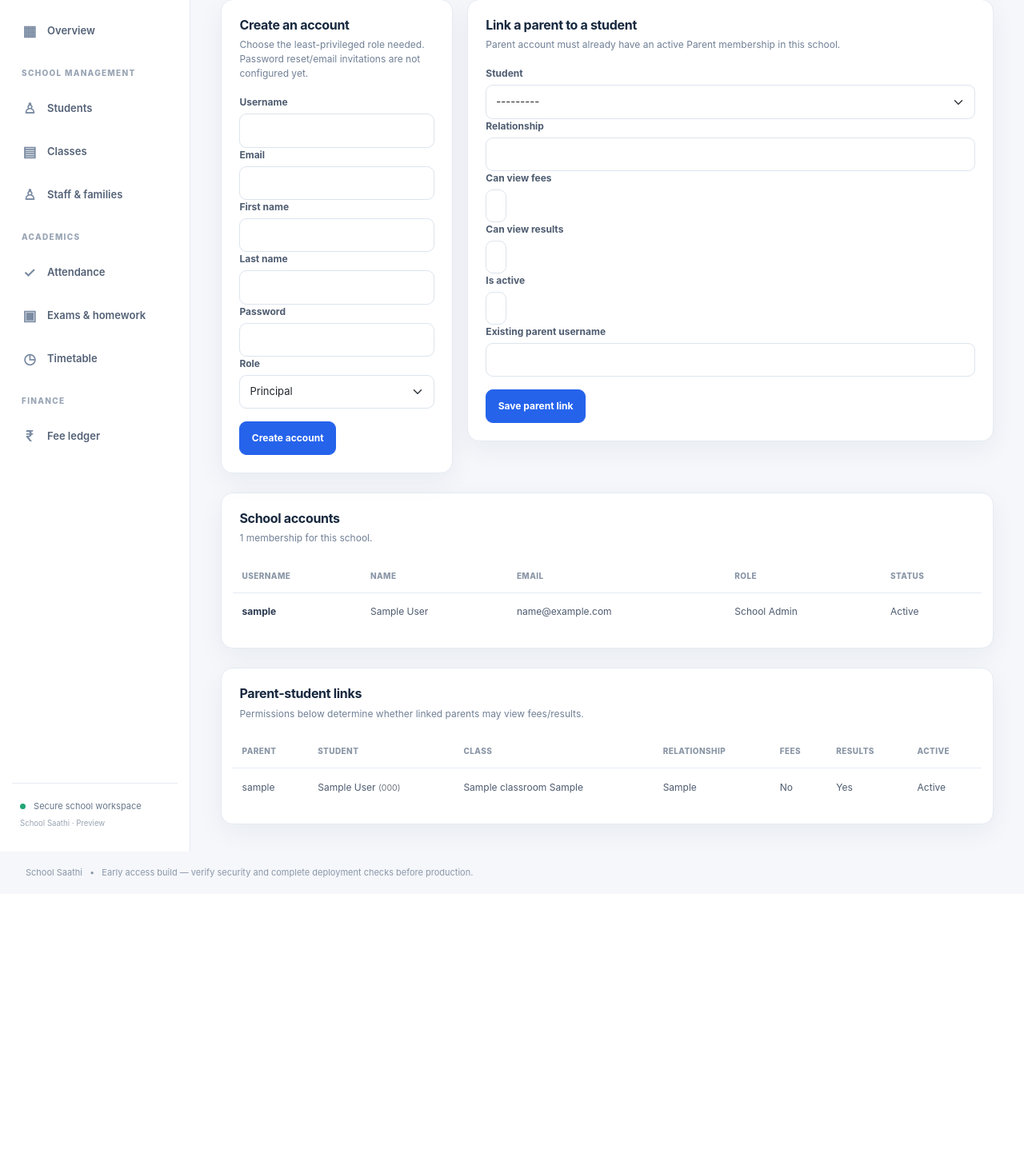
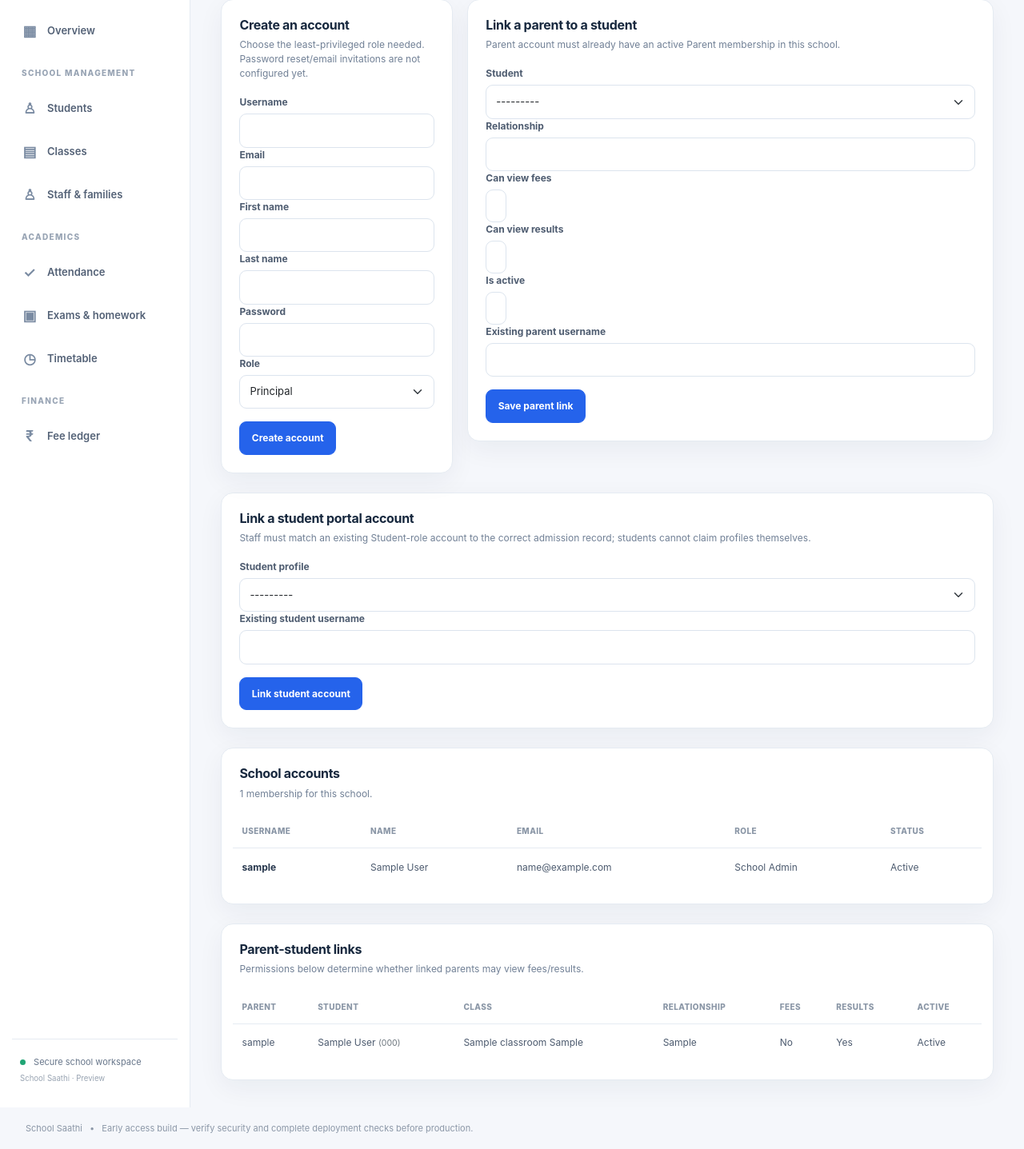
Before and after one commit to pk8873/My_school, a Django app: page /staff/ in a window 1280 px wide. Shown: the part 230-1667 px from the top of the page at 80% size. Before the commit the page ends 1328 px from the top, so only its background shows below. Run offline with Django 5.2, Linux system fonts and the light colour scheme; a user stored in the database is signed in; tables that the repository leaves empty hold one stand-in row (values such as "Sample post").

Commit message:
ui: add student portal profile linking workflow

```diff
--- a/templates/schools/staff_management.html
+++ b/templates/schools/staff_management.html
@@ -4,6 +4,7 @@
 <div class="page-heading"><div><span class="eyebrow">PEOPLE & ACCESS</span><h1>Staff and family accounts</h1><p>Create school-specific accounts and link existing parent accounts to the correct student records.</p></div><span class="soft-badge">{{ membership.school.name }}</span></div>
 <div class="workspace-grid"><section class="panel"><div class="panel-heading"><div><h2>Create an account</h2><p>Choose the least-privileged role needed. Password reset/email invitations are not configured yet.</p></div></div><form method="post">{% csrf_token %}<input type="hidden" name="action" value="create_staff"><input type="hidden" name="school" value="{{ membership.school_id }}"><div class="form-grid">{% for field in form %}<div class="form-field"><label for="{{ field.id_for_label }}">{{ field.label }}</label>{{ field }}{% for error in field.errors %}<small class="text-danger">{{ error }}</small>{% endfor %}</div>{% endfor %}</div>{% if form.non_field_errors %}<div class="alert alert-danger">{{ form.non_field_errors }}</div>{% endif %}<button class="btn btn-primary mt-3" type="submit">Create account</button></form></section>
 <section class="panel"><div class="panel-heading"><div><h2>Link a parent to a student</h2><p>Parent account must already have an active Parent membership in this school.</p></div></div><form method="post">{% csrf_token %}<input type="hidden" name="action" value="link_parent"><input type="hidden" name="school" value="{{ membership.school_id }}"><div class="form-grid">{% for field in link_form %}<div class="form-field"><label for="{{ field.id_for_label }}">{{ field.label }}</label>{{ field }}{% for error in field.errors %}<small class="text-danger">{{ error }}</small>{% endfor %}</div>{% endfor %}</div>{% if link_form.non_field_errors %}<div class="alert alert-danger">{{ link_form.non_field_errors }}</div>{% endif %}<button class="btn btn-primary mt-3" type="submit">Save parent link</button></form></section></div>
+<section class="panel mt-4"><div class="panel-heading"><div><h2>Link a student portal account</h2><p>Staff must match an existing Student-role account to the correct admission record; students cannot claim profiles themselves.</p></div></div><form method="post">{% csrf_token %}<input type="hidden" name="action" value="link_student"><input type="hidden" name="school" value="{{ membership.school_id }}"><div class="form-grid">{% for field in student_link_form %}<div class="form-field"><label for="{{ field.id_for_label }}">{{ field.label }}</label>{{ field }}{% for error in field.errors %}<small class="text-danger">{{ error }}</small>{% endfor %}</div>{% endfor %}</div>{% if student_link_form.non_field_errors %}<div class="alert alert-danger">{{ student_link_form.non_field_errors }}</div>{% endif %}<button class="btn btn-primary mt-3" type="submit">Link student account</button></form></section>
 <section class="panel mt-4"><div class="panel-heading"><div><h2>School accounts</h2><p>{{ staff_rows|length }} membership{{ staff_rows|length|pluralize }} for this school.</p></div></div><div class="table-responsive"><table class="table table-hover align-middle"><thead><tr><th>Username</th><th>Name</th><th>Email</th><th>Role</th><th>Status</th></tr></thead><tbody>{% for row in staff_rows %}<tr><td><strong>{{ row.user.username }}</strong></td><td>{{ row.user.get_full_name|default:"—" }}</td><td>{{ row.user.email|default:"—" }}</td><td>{{ row.get_role_display }}</td><td>{% if row.is_active %}Active{% else %}Disabled{% endif %}</td></tr>{% empty %}<tr><td colspan="5" class="empty-state">No accounts in this school yet.</td></tr>{% endfor %}</tbody></table></div></section>
 <section class="panel mt-4"><div class="panel-heading"><div><h2>Parent-student links</h2><p>Permissions below determine whether linked parents may view fees/results.</p></div></div><div class="table-responsive"><table class="table table-hover align-middle"><thead><tr><th>Parent</th><th>Student</th><th>Class</th><th>Relationship</th><th>Fees</th><th>Results</th><th>Active</th></tr></thead><tbody>{% for link in parent_links %}<tr><td>{{ link.parent.username }}</td><td>{{ link.student.first_name }} {{ link.student.last_name }} <small class="text-secondary">({{ link.student.admission_number }})</small></td><td>{{ link.student.classroom }}</td><td>{{ link.relationship|default:"—" }}</td><td>{% if link.can_view_fees %}Yes{% else %}No{% endif %}</td><td>{% if link.can_view_results %}Yes{% else %}No{% endif %}</td><td>{% if link.is_active %}Active{% else %}Disabled{% endif %}</td></tr>{% empty %}<tr><td colspan="7" class="empty-state">No parent links created yet.</td></tr>{% endfor %}</tbody></table></div></section>
 {% endblock %}
```
